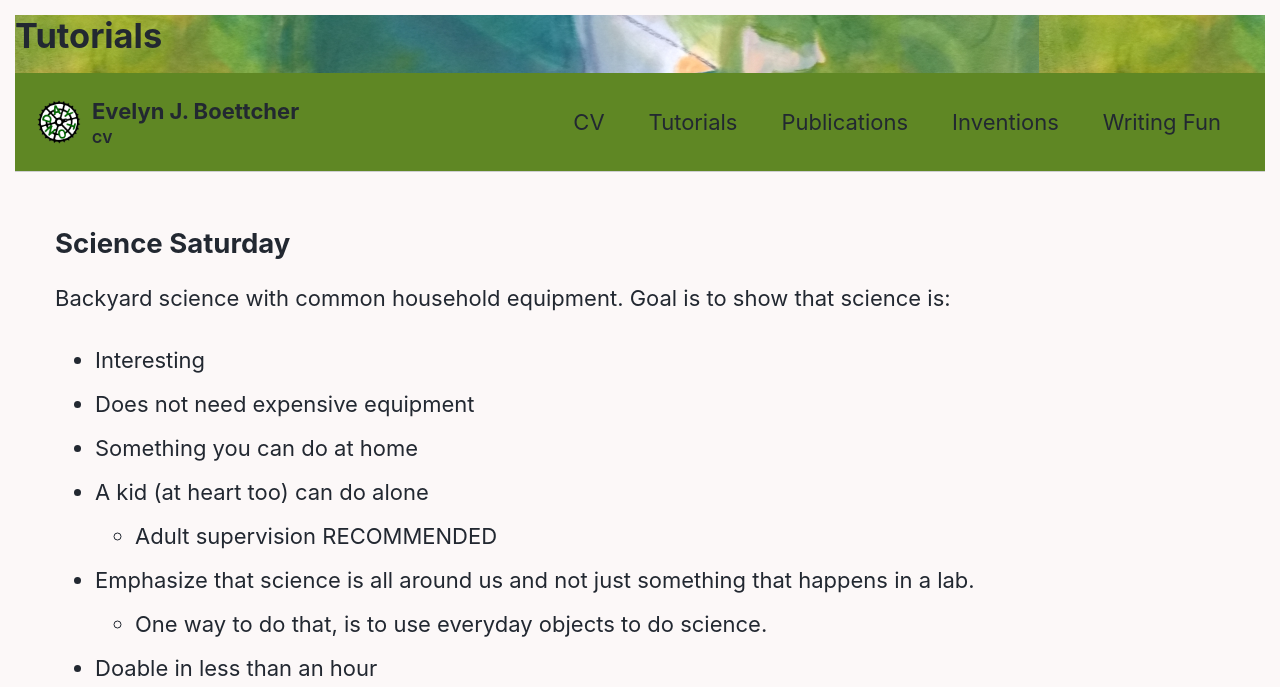
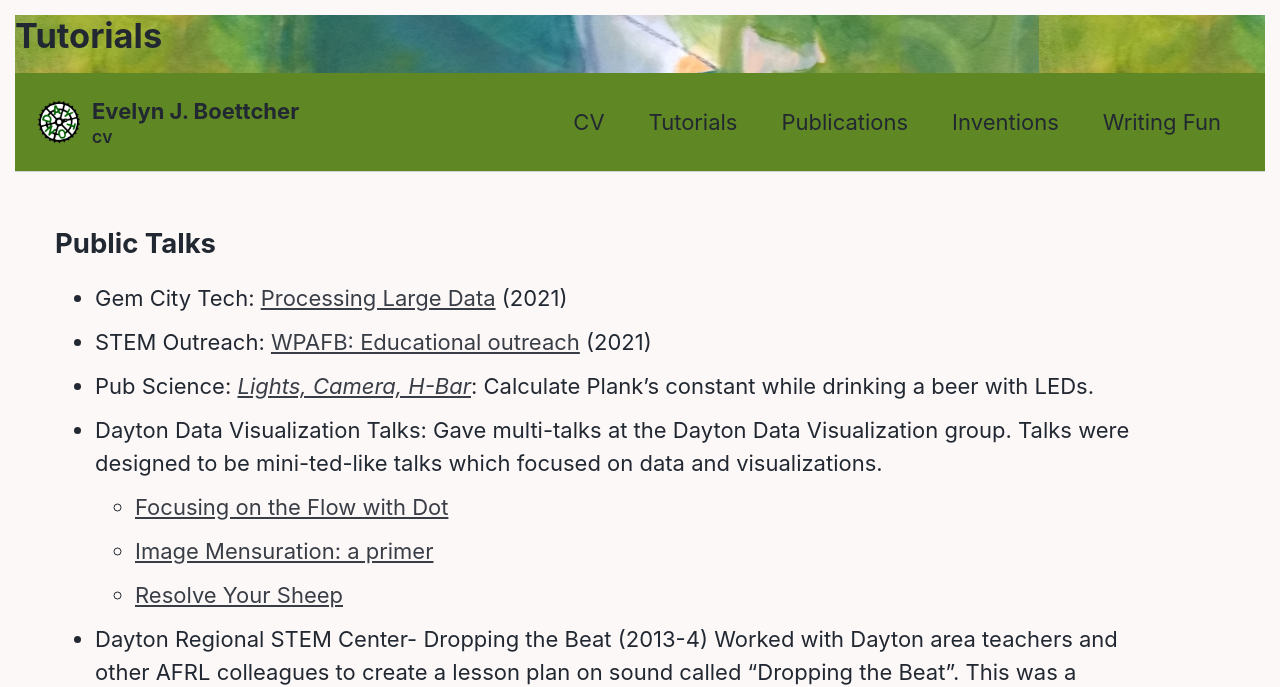
Before and after one commit to ejboettcher/evelyn_j_boettcher_cv, a Jekyll site: the page built from tutorials.md, in a window 1280 px wide and 1400 px high, cut to the strip 0-687 px from the top of the window. Built offline with Jekyll 4.4.1, drawn with Linux system fonts in a browser that asks for light colours; cached includes are drawn as plain includes; some of the changed text lies outside the part shown.

Commit message:
Updated talks

```diff
--- a/tutorials.md
+++ b/tutorials.md
@@ -24,8 +24,24 @@ feature_row:
     excerpt: "Electrolysis of water is the decomposition of water into oxygen and hydrogen gas due to the passage of an electric current."
 ---
 
+## Public Talks
+
+- Gem City Tech: [Processing Large Data](https://www.youtube.com/watch?v=OJIa7UkRteI) (2021)
+- STEM Outreach: [WPAFB: Educational outreach](https://www.youtube.com/watch?v=9x0lPsfbQdo) (2021)
+- Pub Science: [*Lights, Camera, H-Bar*](https://drive.google.com/file/d/0BzCwhHRUxz7Yc2RnR3otOUZPelk/view?usp=sharing):
+ Calculate Plank's constant while drinking a beer with LEDs.
+- Dayton Data Visualization Talks: Gave multi-talks at the Dayton Data Visualization group. Talks were designed to be mini-ted-like talks which focused on data and visualizations.
+  - [Focusing on the Flow with Dot](https://docs.google.com/presentation/d/1DfbmtCJKQVGnex6X4_0GPhgitkCi0a6fufh2VAqx6sI/edit?usp=sharing)
+  - [Image Mensuration: a primer](https://docs.google.com/presentation/d/1ocA8uSUfBn_IC0QpfUIivTeDuRHp3eCnN-fjJv9Zmss/edit?usp=sharing)
+  - [Resolve Your Sheep](https://docs.google.com/presentation/d/162ondZKzfNKs0l6v197epxRxYeJz64x9AQoJrN2q1oU/edit?usp=sharing)
+- Dayton Regional STEM Center- Dropping the Beat (2013-4)
+Worked with Dayton area teachers and other AFRL colleagues to create a lesson plan on sound called “Dropping the Beat”. This was a multi-month project that ended with the completion of a StEM lesson plan.
+
+
 
 ## Science Saturday
+
+{% include feature_row %}
 
 Backyard science with common household equipment. Goal is to show that science is:
 
@@ -37,5 +53,3 @@ Backyard science with common household equipment. Goal is to show that science i
 * Emphasize that science is all around us and not just something that happens in a lab.
   * One way to do that, is to use everyday objects to do science.
 * Doable in less than an hour
-
-{% include feature_row %}
```
Also changed, not shown: _includes/CV/CV.md (+2 -8 lines), publications.md (+1 -1 lines).
